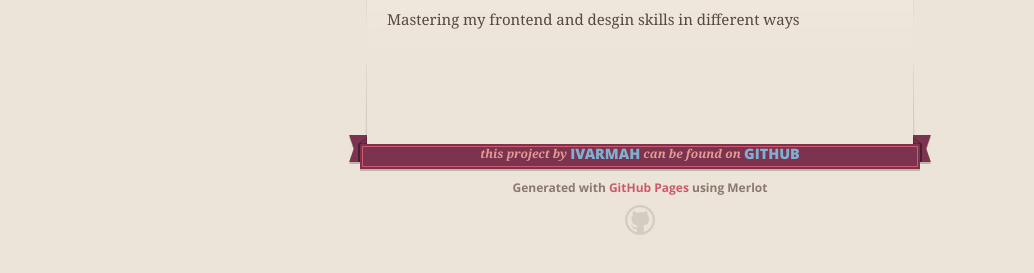
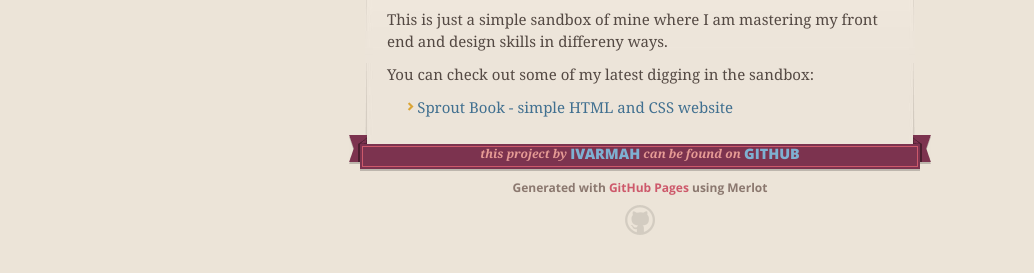
Before and after one commit to ivarmah/design-frontend-sandbox, a plain HTML site: page index.html in a window 1280 px wide. Shown: the part 319-592 px from the top of the page, without its empty margins (0-1034 px from the left). Drawn offline with nearby package versions, Linux system fonts and the light colour scheme.

Commit message:
added sprout book website to main page

```diff
--- a/index.html
+++ b/index.html
@@ -4,26 +4,22 @@
       <meta charset='utf-8'>
       <meta http-equiv="X-UA-Compatible" content="chrome=1">
       <meta name="viewport" content="width=640">
-
       <link rel="stylesheet" href="stylesheets/core.css" media="screen">
       <link rel="stylesheet" href="stylesheets/mobile.css" media="handheld, only screen and (max-device-width:640px)">
       <link rel="stylesheet" href="stylesheets/github-light.css">
-
       <script type="text/javascript" src="javascripts/modernizr.js"></script>
       <script type="text/javascript" src="https://ajax.googleapis.com/ajax/libs/jquery/1.7.1/jquery.min.js"></script>
       <script type="text/javascript" src="javascripts/headsmart.min.js"></script>
       <script type="text/javascript">
-      $(document).ready(function () {
+         $(document).ready(function() {
            $('#main_content').headsmart()
          })
       </script>
       <title>Design-frontend-sandbox by ivarmah</title>
    </head>
-
    <body>
       <a id="forkme_banner" href="https://github.com/ivarmah/design-frontend-sandbox">View on GitHub</a>
       <div class="shell">
-
          <header>
             <span class="ribbon-outer">
                <span class="ribbon-inner">
@@ -34,24 +30,26 @@
                <span class="right-tail"></span>
             </span>
          </header>
-
          <section id="downloads">
             <span class="inner">
             <a href="https://github.com/ivarmah/design-frontend-sandbox/zipball/master" class="zip"><em>download</em> .ZIP</a><a href="https://github.com/ivarmah/design-frontend-sandbox/tarball/master" class="tgz"><em>download</em> .TGZ</a>
             </span>
          </section>
-
-
          <span class="banner-fix"></span>
-
-
          <section id="main_content">
             <h3>
-<a id="hey" class="anchor" href="#hey" aria-hidden="true"><span aria-hidden="true" class="octicon octicon-link"></span></a>Hey!</h3>
-
-<p>Mastering my frontend and desgin skills in different ways</p>
+               <a id="hey" class="anchor" href="#hey" aria-hidden="true"><span aria-hidden="true" class="octicon octicon-link"></span></a>Hey!
+            </h3>
+            <p>This is just a simple sandbox of mine where I am mastering my front end and design skills in differeny ways.</p>
+            <p>
+               You can check out some of my latest digging in the sandbox:
+            </p>
+            <ul>
+               <li>
+                  <a href="demos/sprout-book-website/index.html"> Sprout Book - simple HTML and CSS website</a>
+               </li>
+            </ul>
          </section>
-
          <footer>
             <span class="ribbon-outer">
                <span class="ribbon-inner">
@@ -63,9 +61,6 @@
             <p>Generated with <a href="https://pages.github.com">GitHub Pages</a> using Merlot</p>
             <span class="octocat"></span>
          </footer>
-
       </div>
-
-
    </body>
 </html>
```
Lines whose indentation alone changed are shown as unchanged.
